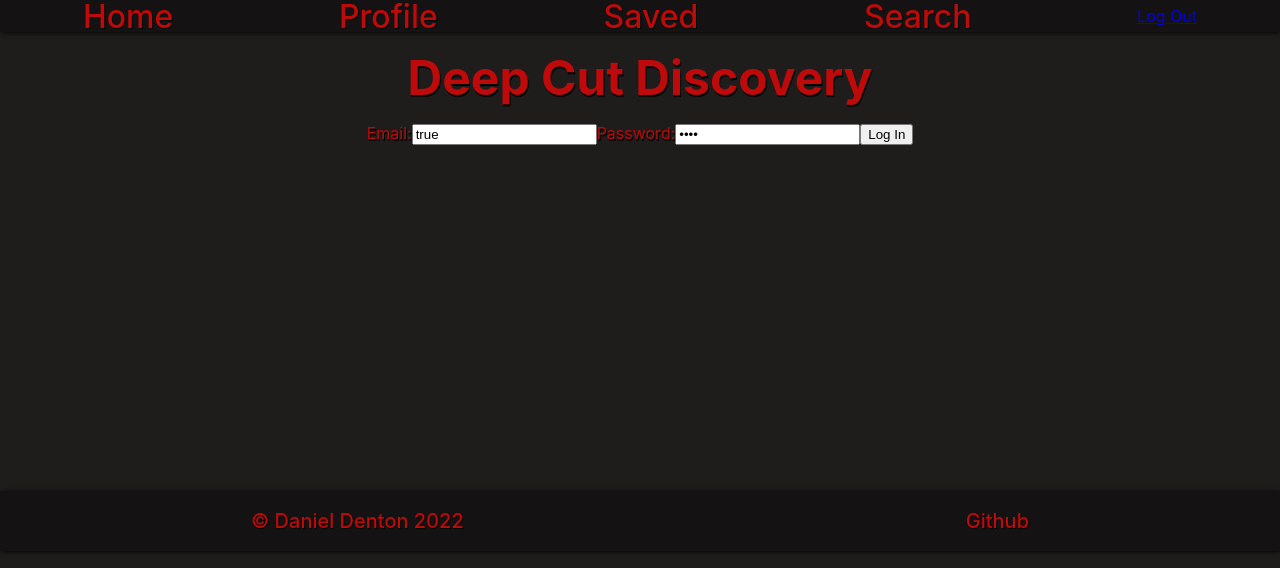
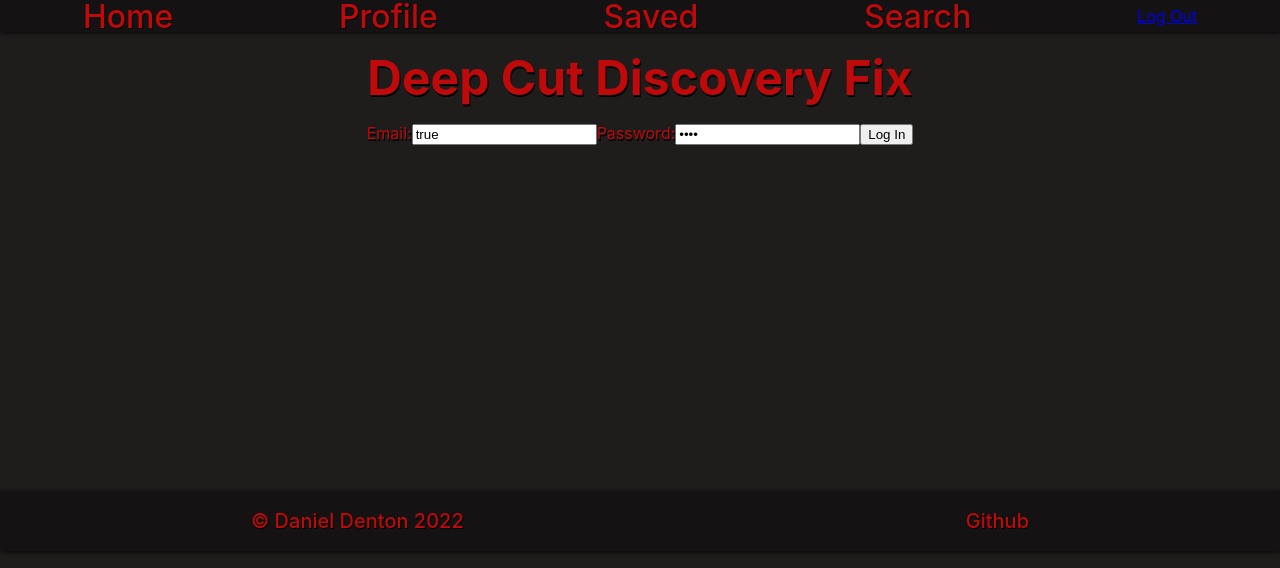
Before and after one commit to danieldenton/deep-cut-discovery, a React (Create React App) app: page / in a window 1280 px wide. Shown: the top 568 px of the page. Built offline with nearby package versions, Linux system fonts and the light colour scheme.

Commit message:
front end skeleton

```diff
--- a/src/App.js
+++ b/src/App.js
@@ -4,6 +4,7 @@ import {
   Route,
   Navigate,
 } from "react-router-dom";
+
 import "./App.css";
 import Layout from "./components/layout/Layout";
 import Home from "./components/pages/Home";
--- a/src/components/layout/Layout.jsx
+++ b/src/components/layout/Layout.jsx
@@ -6,7 +6,7 @@ export default function Layout(props) {
     <div className="layout">
       <Navbar />
       <header>
-        <h1 className="dd">Deep Cut Discovery</h1>
+        <h1 className="dd">Deep Cut Discovery Fix</h1>
       </header>
       <main className="main">{props.children}</main>
       <Footer />
```
